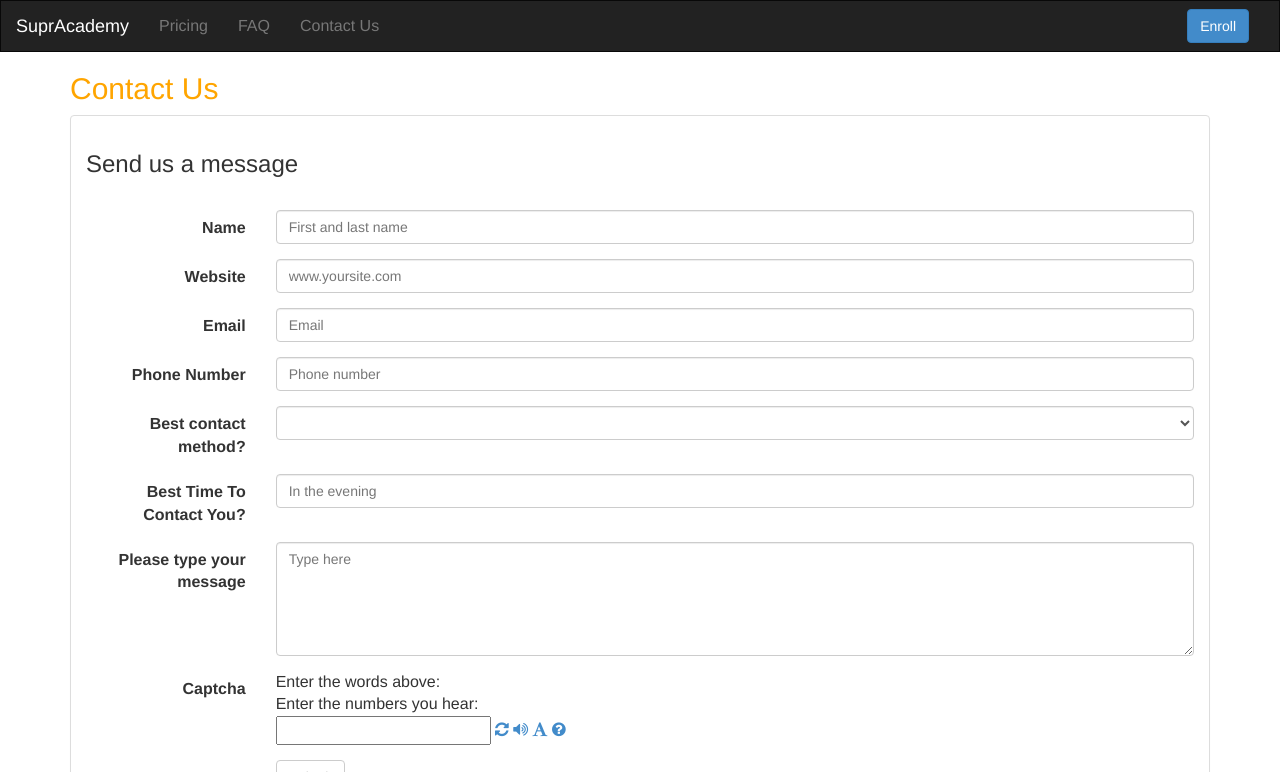
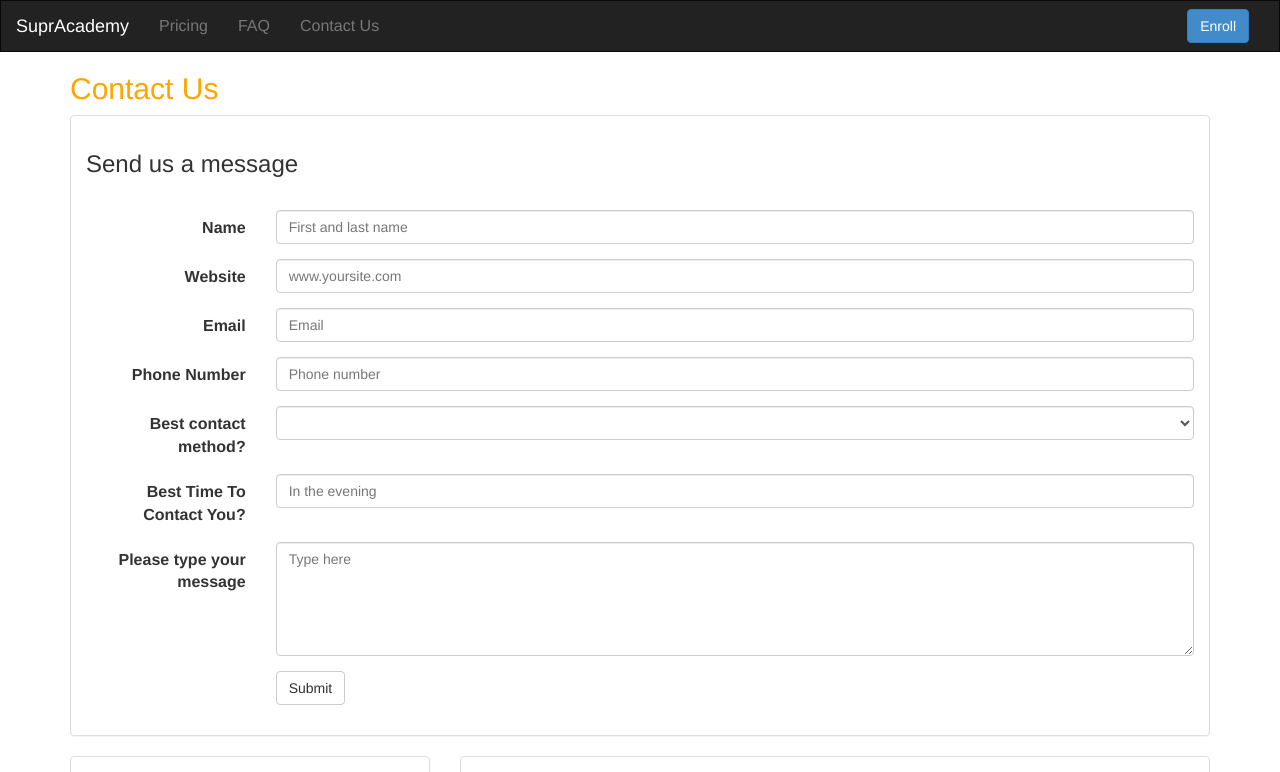
Before and after one commit to ojagostini/supracademy.com, a Jekyll site: the page built from contact-us.html, in a window 1280 px wide. Shown: the top 772 px of the page. Built offline with Jekyll 4.4.1, drawn with Linux system fonts in a browser that asks for light colours; nearby versions of some CDN libraries; grey boxes are pictures that could not be loaded.

Commit message:
Working Contact Us form.

```diff
--- a/contact-us.html
+++ b/contact-us.html
@@ -19,7 +19,8 @@ published: true
           <h3>Send us a message</h3>
           <br/>
 
-          <form class="form-horizontal registerForm" role="form">
+          <form class="form-horizontal registerForm" action="https://getsimpleform.com/messages?form_api_token=72321814d854cfe29fc8303e8ff3f9c6" method="post" role="form">
+            <input type='hidden' name='redirect_to' value='http://supracademy.com/thank-you.html>' />
             <div class="form-group">
               <label for="inputName" class="col-sm-2 control-label">Name</label>
               <div class="col-sm-10">
@@ -67,6 +68,7 @@ published: true
                 <textarea class="form-control" rows="5" id="inputMessage" placeholder="Type here"></textarea>
               </div>
             </div>
+            <!--
             <div class="form-group">
               <label class="col-sm-2 control-label" for="recaptcha_response_field">Captcha</label>
               <div id="recaptcha_widget" class="col-sm-10 recaptcha">
@@ -86,6 +88,7 @@ published: true
               </div><br/>
               <div id="notice" class="notice" data-captcha-failed="Incorrect captcha!" data-error="There was an error sending the message, please try again."></div>
             </div>
+            -->
             <div class="form-group">
               <div class="col-sm-offset-2 col-sm-10">
                 <button type="submit" class="btn btn-default">Submit</button>
```
